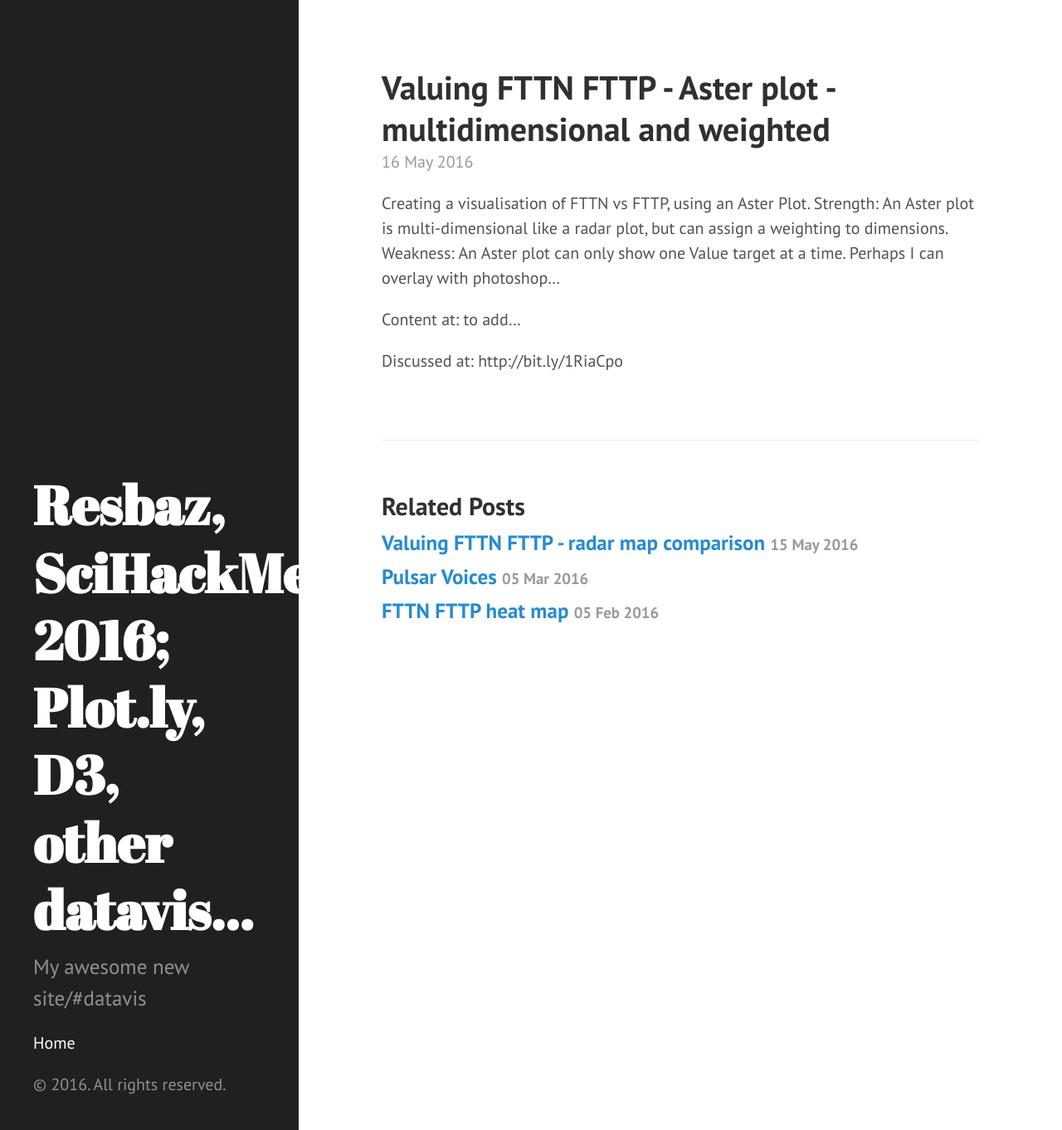
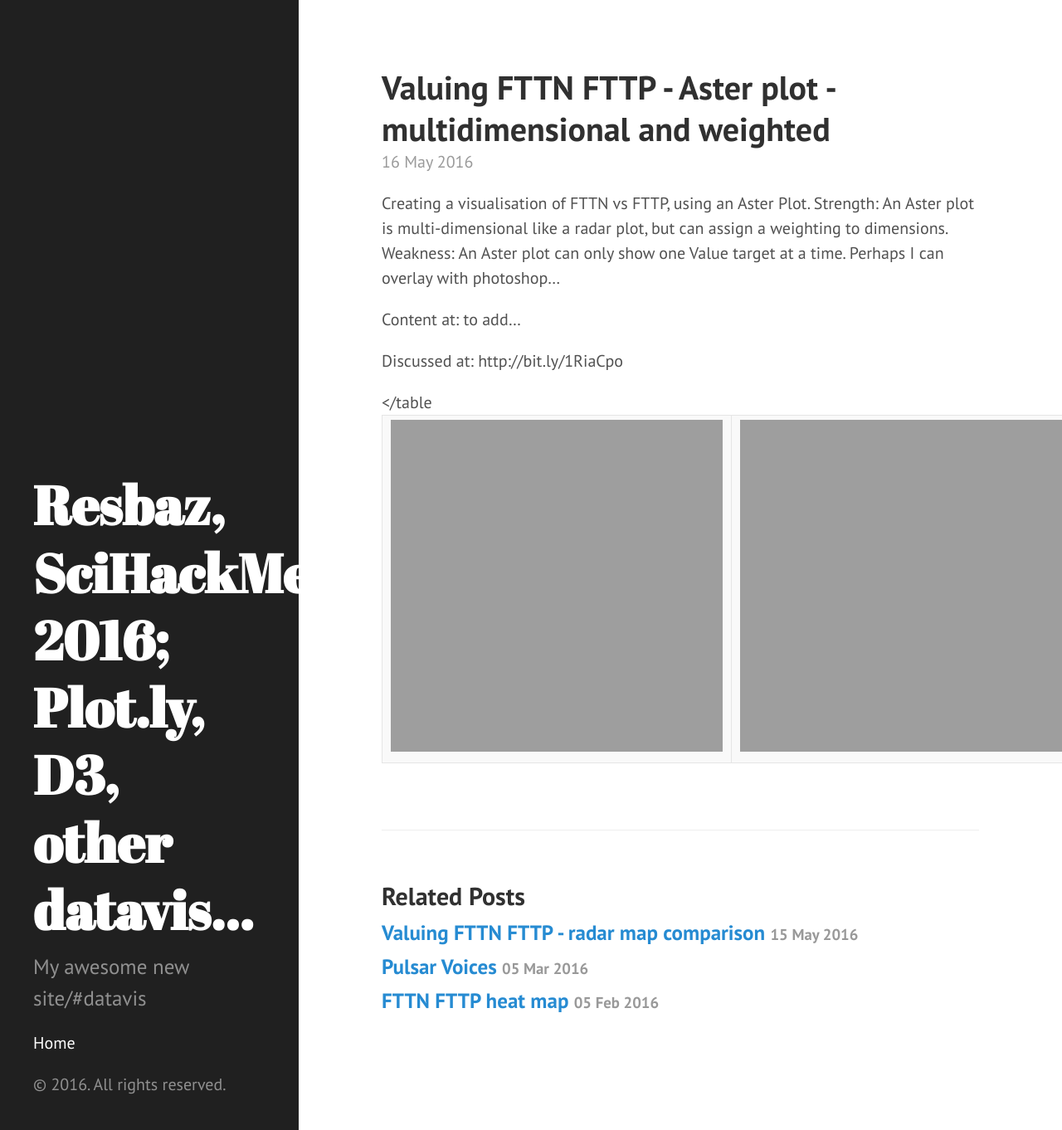
Before and after one commit to areff2000/areff2000.github.io, a Jekyll site: the page built from _posts/2016-05-16-valuing-fttn-fttp-aster-plot-multidimensional-and-weighted.markdown, in a window 1280 px wide and 1362 px high. Shown: the whole window at 83% size. Built offline with Jekyll 4.4.1, drawn with Linux system fonts in a browser that asks for light colours.

Commit message:
Attempt to embed side by side frames

```diff
--- a/_posts/2016-05-16-valuing-fttn-fttp-aster-plot-multidimensional-and-weighted.markdown
+++ b/_posts/2016-05-16-valuing-fttn-fttp-aster-plot-multidimensional-and-weighted.markdown
@@ -10,3 +10,13 @@ Weakness: An Aster plot can only show one Value target at a time. Perhaps I can
 Content at: to add...
 
 Discussed at: http://bit.ly/1RiaCpo
+
+<table>
+<tr><td>
+<iframe width="400" height="400" frameborder="0" scrolling="no" src="http://areff2000.github.io/d3-bubble-plot/radarPlot/"></iframe>
+</td>
+<td>
+<iframe width="400" height="400" frameborder="0" scrolling="no" src="http://areff2000.github.io/d3-bubble-plot/radarPlot/"></iframe>
+</td>
+</tr>
+</table
```
